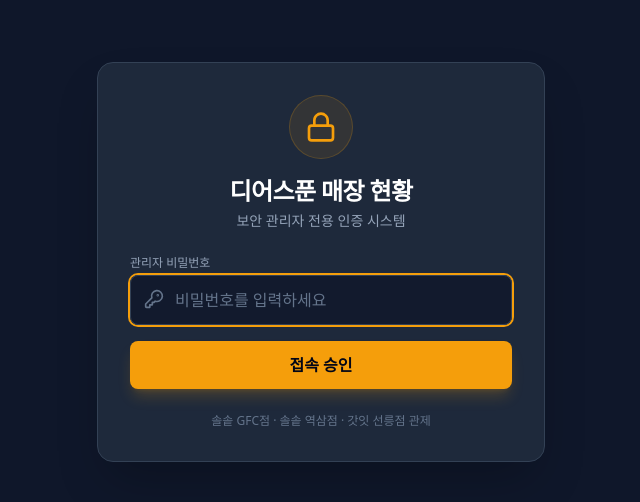
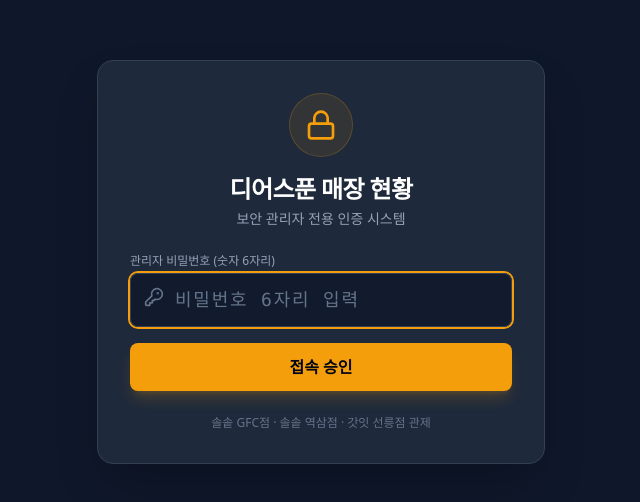
Before and after one commit to hajin58/-, a React (Vite) app: page / in a window 1280 px wide. Shown: the part 138-640 px from the top of the page, without its empty margins (319-959 px from the left). Built offline with nearby package versions, Linux system fonts and the light colour scheme.

Commit message:
Update App.jsx

```diff
--- a/src/App.jsx
+++ b/src/App.jsx
@@ -12,8 +12,8 @@ export default function App() {
   const [passwordInput, setPasswordInput] = useState('');
   const [errorMessage, setErrorMessage] = useState('');
 
-  // 🔒 Master Password
-  const MASTER_PASSWORD = "dearspoon1234!";
+  // 🔒 Master Password 설정 (821125)
+  const MASTER_PASSWORD = "821125";
 
   useEffect(() => {
     const authStatus = sessionStorage.getItem('dearspoon_auth');
@@ -53,15 +53,18 @@ export default function App() {
 
           <form onSubmit={handleLogin} className="space-y-4">
             <div>
-              <label className="block text-xs text-slate-400 mb-1 font-medium">관리자 비밀번호</label>
+              <label className="block text-xs text-slate-400 mb-1 font-medium">관리자 비밀번호 (숫자 6자리)</label>
               <div className="relative">
                 <input
                   type="password"
+                  inputMode="numeric"
+                  pattern="[0-9]*"
                   value={passwordInput}
                   onChange={(e) => setPasswordInput(e.target.value)}
-                  placeholder="비밀번호를 입력하세요"
-                  className="w-full bg-slate-900/80 border border-slate-700 rounded-lg px-4 py-3 pl-11 text-white placeholder-slate-500 focus:outline-none focus:ring-2 focus:ring-amber-500 transition-all"
+                  placeholder="비밀번호 6자리 입력"
+                  className="w-full bg-slate-900/80 border border-slate-700 rounded-lg px-4 py-3 pl-11 text-white placeholder-slate-500 focus:outline-none focus:ring-2 focus:ring-amber-500 transition-all tracking-widest text-lg font-mono"
                   autoFocus
+                  maxLength={6}
                 />
                 <KeyRound className="w-5 h-5 text-slate-500 absolute left-3.5 top-3.5" />
               </div>
```
